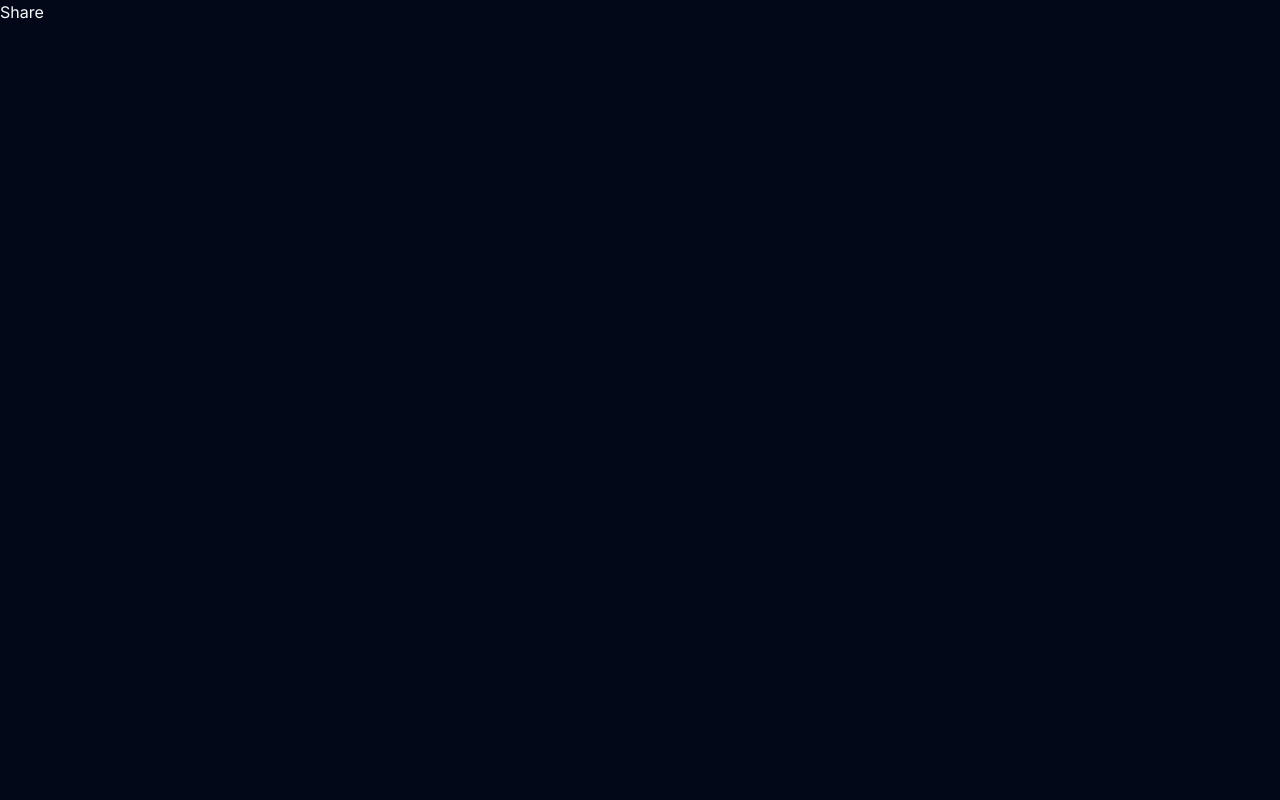
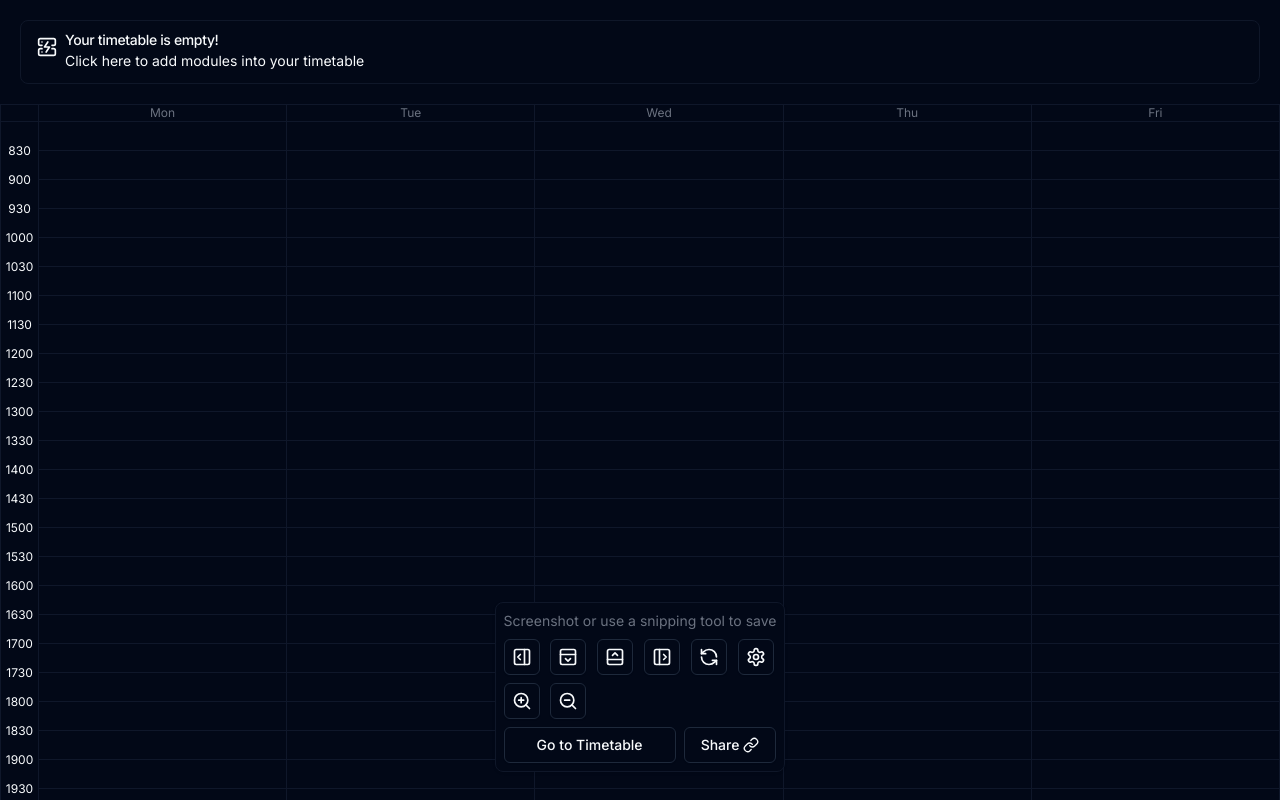
Before and after one commit to Dallas-Ng/ntu-mods, a Next.js app in the folder V2/: page /screenshot in a window 1280 px wide. Shown: the top 800 px of the page. Built offline with nearby package versions, Linux system fonts and the light colour scheme.

Commit message:
feat: added back screenshot

```diff
--- a/V2/app/(timetable)/screenshot/layout.tsx
+++ b/V2/app/(timetable)/screenshot/layout.tsx
@@ -1,18 +1,16 @@
 import { Metadata } from "next"
 
 import { siteConfig } from "@/config/site"
-
-interface Props {
-  children?: React.ReactNode
-}
 
 export const metadata: Metadata = {
   title: siteConfig.metatags.screenshot.title,
   description: siteConfig.metatags.screenshot.desc
 }
 
-const Layout = ({ children }: Props) => {
-  return <>{children}</>
+interface LayoutProps {
+  children: React.ReactNode
 }
 
-export default Layout
+export default function PageLayout({ children }: LayoutProps) {
+  return children
+}
--- a/V2/app/(timetable)/screenshot/page.tsx
+++ b/V2/app/(timetable)/screenshot/page.tsx
@@ -1,5 +1,224 @@
-const Page = () => {
-  return <div>Share</div>
+"use client"
+
+import { useEffect, useState } from "react"
+import dynamic from "next/dynamic"
+import Link from "next/link"
+import {
+  PanelBottomOpen,
+  PanelLeftOpen,
+  PanelRightOpen,
+  PanelTopOpen,
+  RefreshCcw,
+  ServerCrash,
+  Settings,
+  ZoomIn,
+  ZoomOut
+} from "lucide-react"
+import { toast } from "sonner"
+
+import { BASE_URL } from "@/lib/constants"
+import { getModuleIndexMap } from "@/lib/get-module-index-map"
+import { cn } from "@/lib/utils"
+import { useSettings } from "@/hooks/use-settings"
+import { useTimetable } from "@/hooks/use-timetable"
+import { Alert, AlertDescription, AlertTitle } from "@/components/ui/alert"
+import { Button } from "@/components/ui/button"
+import ShareButton from "@/components/share-button"
+
+const ScreenshotSettingsButton = dynamic(
+  () => import("@/components/screenshot/settings-button"),
+  {
+    ssr: false,
+    loading: () => (
+      <Button variant="outline" size="icon" disabled>
+        <Settings className="h-5 w-5" />
+      </Button>
+    )
+  }
+)
+
+const TimetableTable = dynamic(
+  () => import("@/components/timetable/timetable-table"),
+  {
+    ssr: false,
+    loading: () => <div>Loading...</div>
+  }
+)
+
+type Padding = "paddingTop" | "paddingBottom" | "paddingLeft" | "paddingRight"
+type Direction = "increase" | "decrease"
+type Align = "start" | "center" | "end"
+
+const DEFAULT_PADDING = {
+  paddingTop: 0,
+  paddingBottom: 0,
+  paddingLeft: 0,
+  paddingRight: 0
 }
 
-export default Page
+export default function ScreenshotPage() {
+  const { isMobile } = useSettings()
+
+  // TODO: use useLocalStorage?
+  // Settings for screenshot
+  const [showTaskbar, setShowTaskbar] = useState(true)
+  const [padding, setPadding] = useState(DEFAULT_PADDING)
+  const [align, setAlign] = useState<Align>("start")
+  const [scale, setScale] = useState(1)
+
+  const { timetable } = useTimetable()
+  const moduleIndexMap = getModuleIndexMap(timetable)
+
+  const urlParams = new URLSearchParams(timetable)
+  const shareLink = `${BASE_URL}/screenshot?${urlParams.toString()}`
+
+  const STEP = isMobile ? 10 : 50
+
+  useEffect(() => {
+    setTimeout(
+      () =>
+        toast("Click anywhere on the screen to hide the toolbar", {
+          id: "screenshot-info",
+          duration: 5000
+        }),
+      100
+    )
+  }, [])
+
+  const changePadding = (paddingDirection: Padding, direction: Direction) => {
+    return setPadding((exPadding) => ({
+      ...exPadding,
+      [paddingDirection]:
+        exPadding[paddingDirection] + (direction === "increase" ? STEP : -STEP)
+    }))
+  }
+
+  const reset = () => {
+    setPadding(DEFAULT_PADDING)
+    setAlign("start")
+    setScale(1)
+  }
+
+  return (
+    <div
+      className="relative z-[1] min-h-screen w-screen"
+      onClick={() => setShowTaskbar((p) => !p)}>
+      {Object.keys(moduleIndexMap).length === 0 && (
+        <div className="p-5">
+          <Link href="/stars">
+            <Alert>
+              <ServerCrash className="h-5 w-5" />
+
+              <AlertTitle>Your timetable is empty!</AlertTitle>
+
+              <AlertDescription>
+                Click here to add modules into your timetable
+              </AlertDescription>
+            </Alert>
+          </Link>
+        </div>
+      )}
+
+      <div
+        className="flex min-h-[100vh] items-center justify-center"
+        style={{ ...padding, alignItems: align, scale }}>
+        <TimetableTable />
+      </div>
+
+      <div
+        onClick={(e) => e.stopPropagation()}
+        className={cn(
+          "fixed bottom-[3.5%] left-0 flex h-fit w-full justify-center transition-all duration-300",
+          showTaskbar ? "opacity-100" : "pointer-events-none opacity-0"
+        )}>
+        <div className="flex flex-col gap-2 rounded-lg border bg-background p-2 shadow">
+          <div className="w-fit text-center text-sm text-secondary">
+            <span>Screenshot or use a snipping tool to save</span>
+          </div>
+
+          <div className="grid h-fit w-full grid-cols-6 gap-2">
+            <Button variant="outline" size="icon">
+              <PanelRightOpen
+                className="h-5 w-5"
+                onClick={() =>
+                  padding.paddingLeft > 0
+                    ? changePadding("paddingLeft", "decrease")
+                    : changePadding("paddingRight", "increase")
+                }
+              />
+            </Button>
+
+            <Button
+              variant="outline"
+              size="icon"
+              onClick={() =>
+                padding.paddingBottom > 0
+                  ? changePadding("paddingBottom", "decrease")
+                  : changePadding("paddingTop", "increase")
+              }>
+              <PanelTopOpen className="h-5 w-5" />
+            </Button>
+
+            <Button variant="outline" size="icon">
+              <PanelBottomOpen
+                className="h-5 w-5"
+                onClick={() =>
+                  padding.paddingTop > 0
+                    ? changePadding("paddingTop", "decrease")
+                    : changePadding("paddingBottom", "increase")
+                }
+              />
+            </Button>
+
+            <Button variant="outline" size="icon">
+              <PanelLeftOpen
+                className="h-5 w-5"
+                onClick={() => {
+                  padding.paddingRight > 0
+                    ? changePadding("paddingRight", "decrease")
+                    : changePadding("paddingLeft", "increase")
+                }}
+              />
+            </Button>
+
+            <Button variant="outline" size="icon" onClick={reset}>
+              <RefreshCcw className="h-5 w-5" />
+            </Button>
+
+            <ScreenshotSettingsButton />
+
+            <Button
+              variant="outline"
+              size="icon"
+              onClick={() => setScale((prevScale) => prevScale + 0.05)}>
+              <ZoomIn className="h-5 w-5" />
+            </Button>
+
+            <Button
+              variant="outline"
+              size="icon"
+              onClick={() => setScale((prevScale) => prevScale - 0.05)}>
+              <ZoomOut className="h-5 w-5" />
+            </Button>
+          </div>
+
+          <div className="flex gap-2">
+            <div className="h-full w-full">
+              <Link href="/timetable">
+                <Button className="w-full text-sm" variant="outline">
+                  Go to Timetable
+                </Button>
+              </Link>
+            </div>
+
+            <ShareButton
+              title="See a screenshot of my timetable!"
+              description="Share your timetable with your friends!"
+              link={shareLink}
+            />
+          </div>
+        </div>
+      </div>
+    </div>
+  )
+}
--- a/V2/app/layout.tsx
+++ b/V2/app/layout.tsx
@@ -3,14 +3,53 @@ import { Inter } from "next/font/google"
 
 import "./globals.css"
 
+import { siteConfig } from "@/config/site"
+import { Toaster } from "@/components/ui/sonner"
 import MobileTracker from "@/components/mobile-tracker"
 import ThemeProvider from "@/components/theme-provider"
 
 const inter = Inter({ subsets: ["latin"] })
 
+const defaults = siteConfig.metatags.default
+
 export const metadata: Metadata = {
-  title: "Create Next App",
-  description: "Generated by create next app"
+  metadataBase: new URL(siteConfig.url),
+  title: {
+    default: defaults.title,
+    template: `%s - ${siteConfig.name}`
+  },
+  description: defaults.desc,
+  keywords: defaults.keywords,
+  authors: defaults.authors,
+  creator: "Dallas Ng",
+  icons: {
+    icon: "/favicon.ico",
+    shortcut: "/favicon-16x16.png",
+    apple: "/apple-touch-icon.png"
+  },
+  openGraph: {
+    type: "website",
+    locale: "en_US",
+    url: siteConfig.url,
+    title: siteConfig.name,
+    description: defaults.desc,
+    siteName: siteConfig.name,
+    images: [
+      {
+        url: siteConfig.ogImage,
+        width: 1200,
+        height: 630,
+        alt: siteConfig.name
+      }
+    ]
+  },
+  twitter: {
+    card: "summary_large_image",
+    title: siteConfig.name,
+    description: defaults.desc,
+    images: [siteConfig.ogImage],
+    creator: "@dallas-ng"
+  }
 }
 
 export const viewport: Viewport = {
@@ -35,6 +74,7 @@ export default function RootLayout({
           {children}
 
           <MobileTracker />
+          <Toaster position="top-center" />
         </ThemeProvider>
       </body>
     </html>
--- /dev/null
+++ b/V2/src/components/screenshot/settings-button.tsx
@@ -0,0 +1,28 @@
+import { Settings } from "lucide-react"
+
+import AppearanceSettings from "../settings/appearance-settings"
+import TableSettings from "../settings/table-settings"
+import { Button } from "../ui/button"
+import { Drawer, DrawerContent, DrawerTrigger } from "../ui/drawer"
+
+const ScreenshotSettingsButton = () => {
+  return (
+    <Drawer>
+      <DrawerTrigger asChild>
+        <Button variant="outline" size="icon">
+          <Settings className="h-5 w-5" />
+        </Button>
+      </DrawerTrigger>
+
+      <DrawerContent>
+        <div className="space-y-5 p-5">
+          <AppearanceSettings />
+
+          <TableSettings toggleBorder />
+        </div>
+      </DrawerContent>
+    </Drawer>
+  )
+}
+
+export default ScreenshotSettingsButton
```
